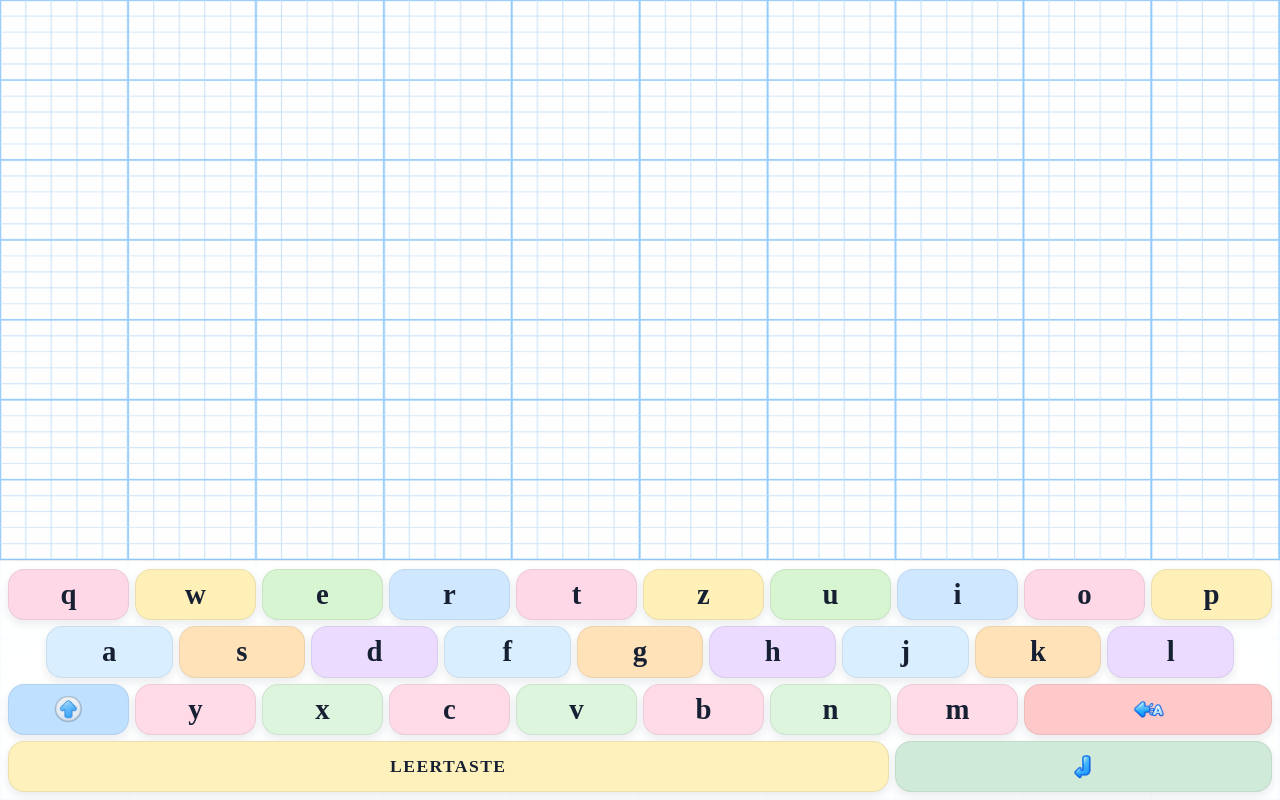
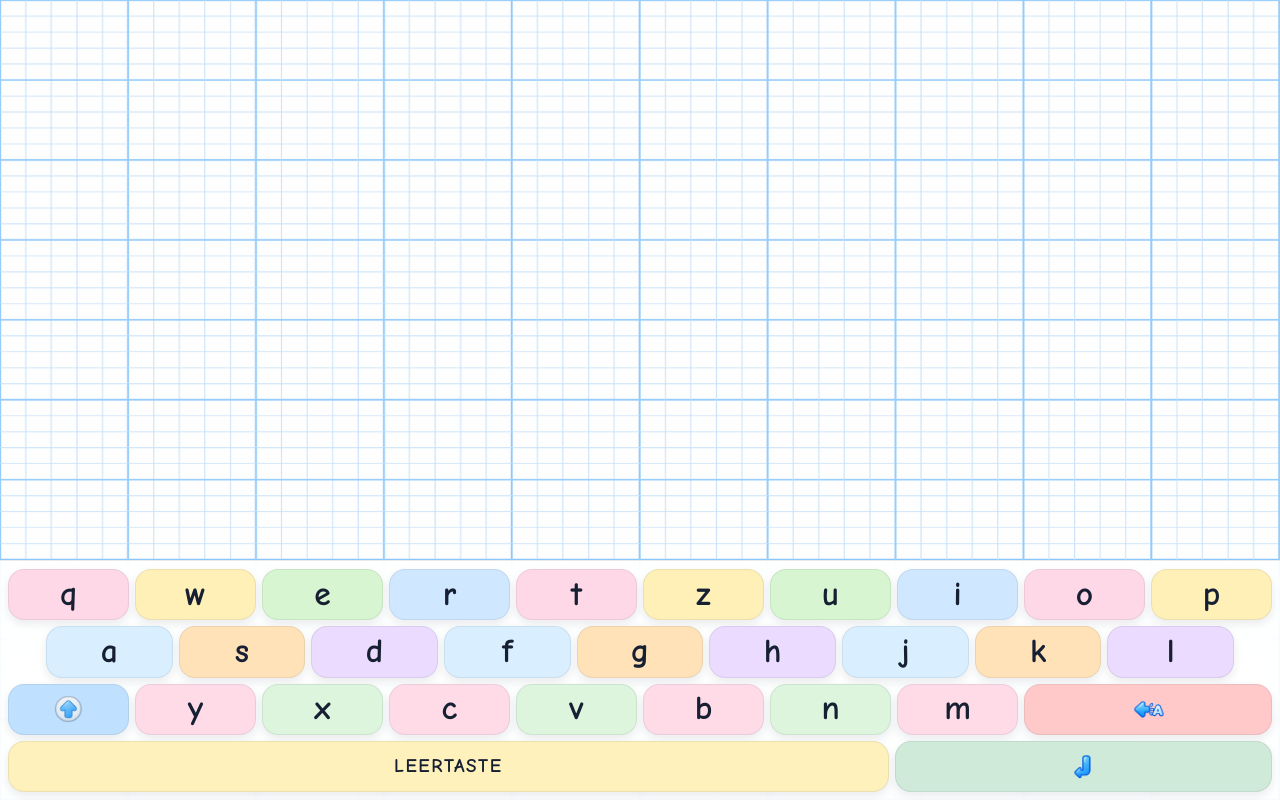
Before and after one commit to abi15punkte/Lernw-rter, a website built with Vite: page index.html in a window 1280 px wide. Built offline with nearby package versions, Linux system fonts and the light colour scheme.

Commit message:
Kindliche Schrift und deutliche Tastenanimation gestalten

```diff
--- a/src/style.css
+++ b/src/style.css
@@ -90,9 +90,15 @@ body {
   border-radius: clamp(9px, 1.4vw, 16px);
   background: #ffffff;
   color: #172033;
-  font-family: inherit;
-  font-size: clamp(1rem, 2.9vw, 1.8rem);
-  font-weight: 800;
+  font-family:
+    "Comic Sans MS",
+    "Chalkboard SE",
+    "Marker Felt",
+    "Arial Rounded MT Bold",
+    ui-rounded,
+    cursive;
+  font-size: clamp(1.15rem, 3.4vw, 2.1rem);
+  font-weight: 700;
   line-height: 1;
   box-shadow: 0 4px 10px rgb(23 32 51 / 9%);
   cursor: pointer;
@@ -116,6 +122,30 @@ body {
   pointer-events: none;
   user-select: none;
   -webkit-user-drag: none;
+}
+
+.keyboard-key.is-pressed {
+  animation: keyboard-key-press 150ms ease-out;
+}
+
+@keyframes keyboard-key-press {
+  0% {
+    transform: translateY(0) scale(1);
+    box-shadow: 0 4px 10px rgb(23 32 51 / 9%);
+    filter: brightness(1);
+  }
+
+  45% {
+    transform: translateY(3px) scale(0.95);
+    box-shadow: 0 1px 3px rgb(23 32 51 / 16%);
+    filter: brightness(0.9) saturate(1.05);
+  }
+
+  100% {
+    transform: translateY(0) scale(1);
+    box-shadow: 0 4px 10px rgb(23 32 51 / 9%);
+    filter: brightness(1);
+  }
 }
 
 .keyboard-row-1 .keyboard-key:nth-child(4n + 1) {
@@ -165,7 +195,7 @@ body {
 .keyboard-row-4 .keyboard-key:first-child {
   background: #fff1bc;
   letter-spacing: 0.08em;
-  font-size: clamp(0.78rem, 2vw, 1.1rem);
+  font-size: clamp(0.82rem, 2.2vw, 1.2rem);
 }
 
 .keyboard-row-4 .keyboard-key:last-child {
@@ -175,12 +205,6 @@ body {
 .keyboard-key:focus-visible {
   outline: 3px solid rgb(64 117 255 / 45%);
   outline-offset: 2px;
-}
-
-.keyboard-key:active {
-  transform: translateY(2px) scale(0.985);
-  box-shadow: 0 2px 5px rgb(23 32 51 / 10%);
-  filter: saturate(0.92);
 }
 
 @media (max-height: 700px) {
```
